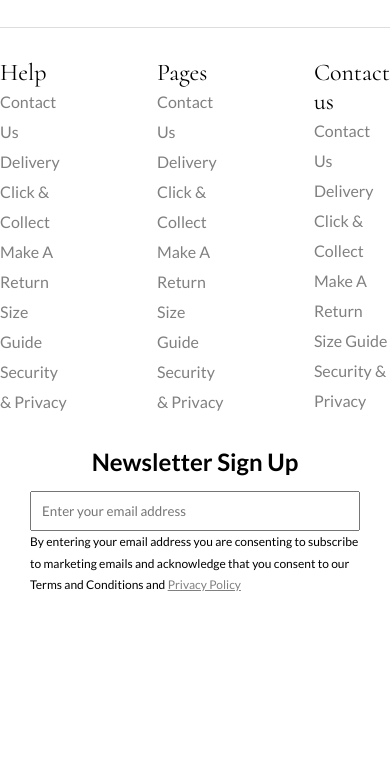
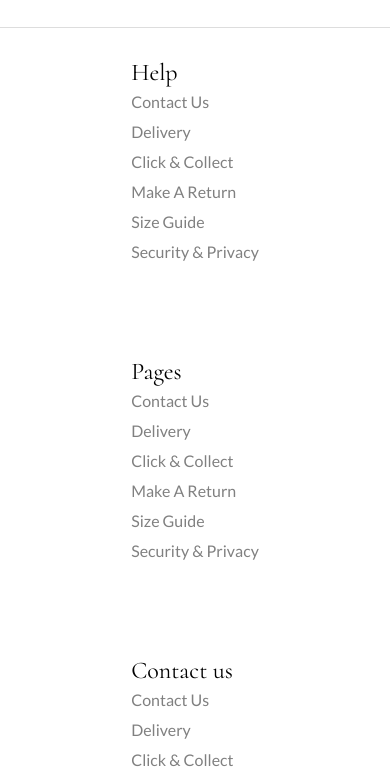
Before and after one commit to FaizanMasood15/Moda-in-pelle-landing-page, a plain HTML site: page index.html in a window 390 px wide. Shown: the part 3845-4624 px from the top of the page. Before the commit the page ends 4471 px from the top, so only its background shows below. Drawn offline with nearby package versions, Linux system fonts and the light colour scheme.

Commit message:
updated footer

```diff
--- a/style.css
+++ b/style.css
@@ -522,7 +522,13 @@ font-size: 12px;
 
 
 
-
+@media screen and  (max-width:500px){
+  .leftdiv{
+    display:flex;
+    flex-direction:column;
+    align-items: center;
+  }
+}
   @media screen and (max-width: 750px)
   {
     .tophead{
```
